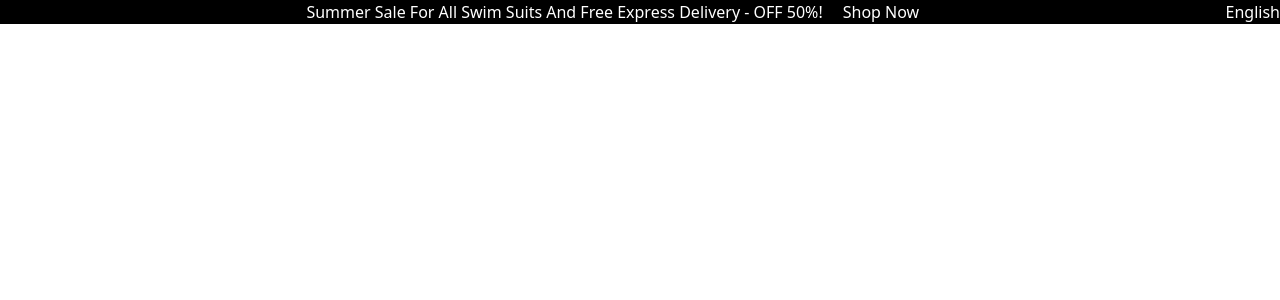
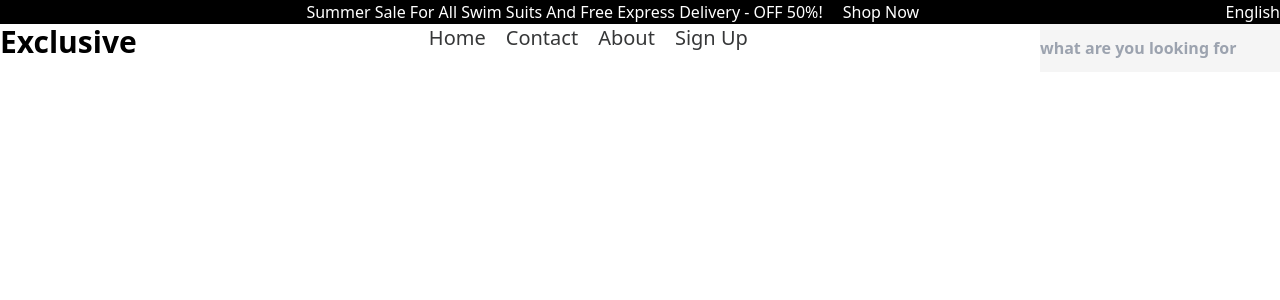
Before and after one commit to Tomo233/E-commerce, a React (Vite) app: page / in a window 1280 px wide. Shown: the top 300 px of the page. Built offline with nearby package versions, Linux system fonts and the light colour scheme.

Commit message:
header in progress

```diff
--- a/src/components/Header.jsx
+++ b/src/components/Header.jsx
@@ -1,5 +1,40 @@
+import { Link } from "react-router-dom";
+// import like from "../assets/like.png";
+// import shoppingCart from "../assets/shoppingCart.png";
+
 function Header() {
-  return <div></div>;
+  return (
+    <header className="flex justify-between">
+      <div>
+        <p className="font-bold	text-3xl">Exclusive</p>
+      </div>
+      <div>
+        <ul className="flex gap-5">
+          <Link to="/home" className="text-xl text-[#363738]">
+            Home
+          </Link>
+          <Link to="/Contact" className="text-xl text-[#363738]">
+            Contact
+          </Link>
+          <Link to="/About" className="text-xl text-[#363738]">
+            About
+          </Link>
+          <Link to="/signUp" className="text-xl text-[#363738]">
+            Sign Up
+          </Link>
+        </ul>
+      </div>
+      <div>
+        <input
+          type="search"
+          placeholder="what are you looking for"
+          className="w-60 h-12  bg-[#F5F5F5] font-semibold	"
+        />
+        {/* <img src={like} alt="like" className="w-28" /> */}
+        {/* <img src={shoppingCart} alt="like" className="w-5" /> */}
+      </div>
+    </header>
+  );
 }
 
 export default Header;
```
